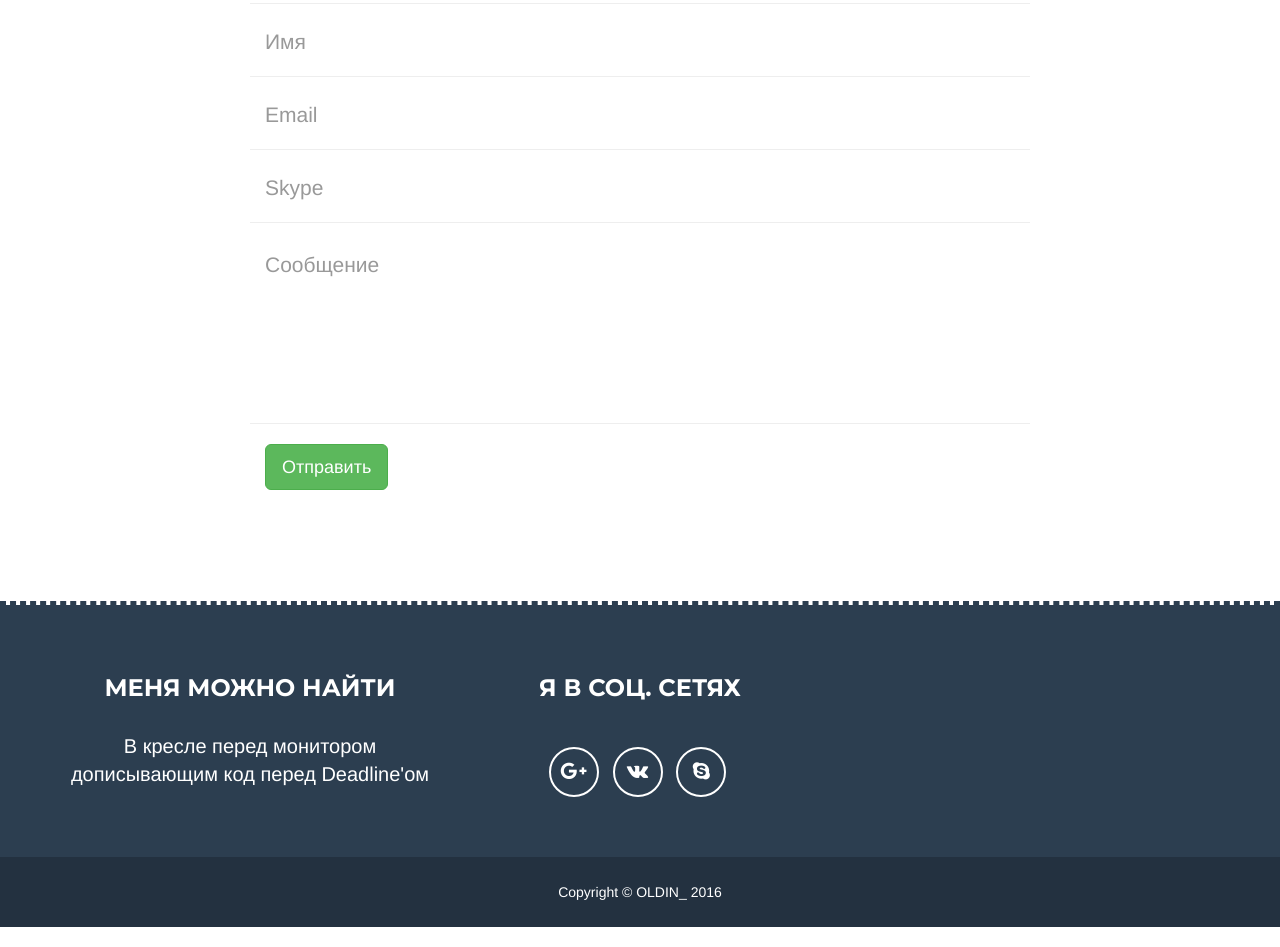
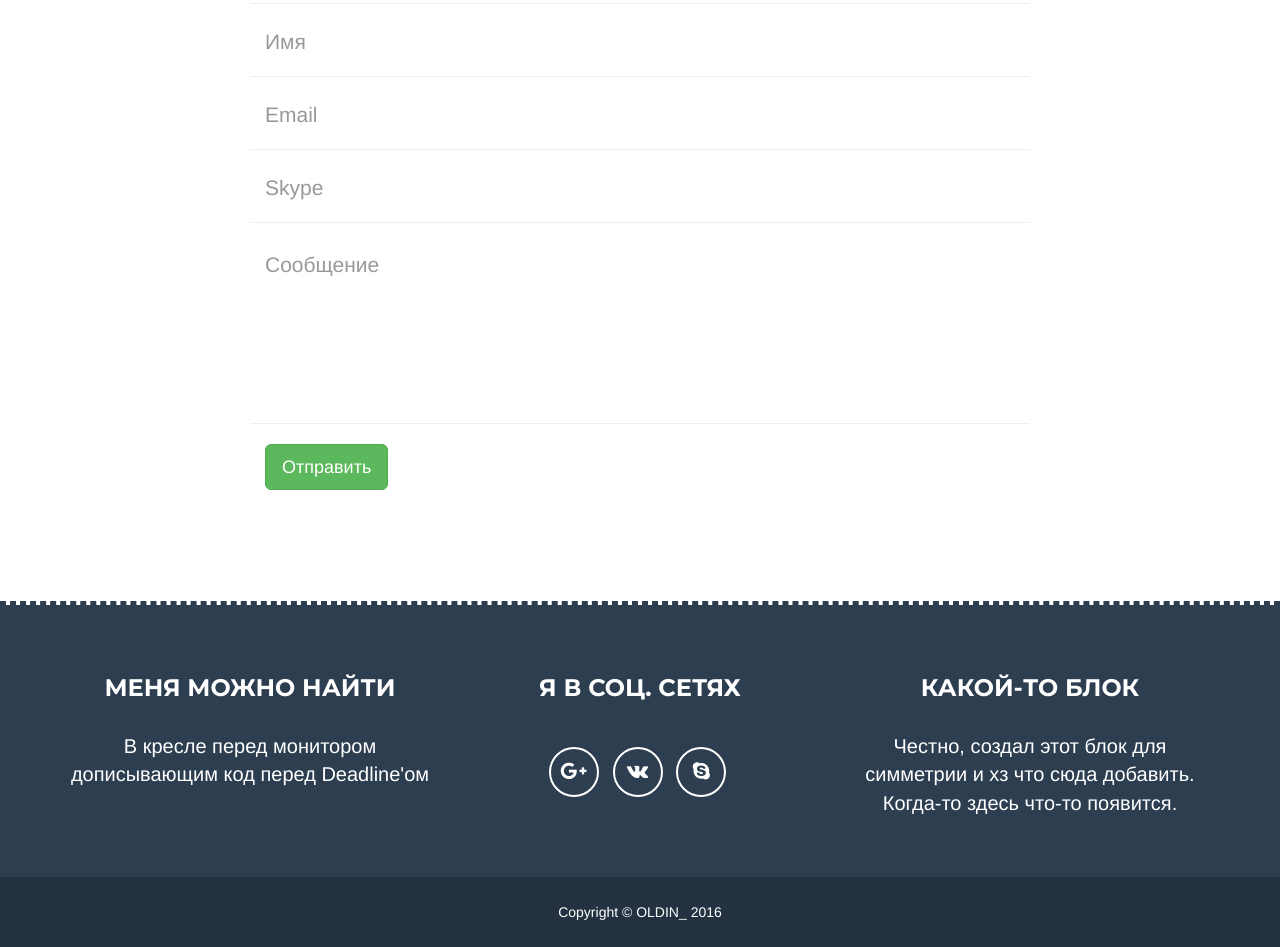
Before and after one commit to OLDIN/oldin.github.com, a plain HTML site: page index.html in a window 1280 px wide. Shown: the part 2403-3350 px from the top of the page. Drawn offline with nearby package versions, Linux system fonts and the light colour scheme.

Commit message:
.hidden-xs
.hidden-xs

```diff
--- a/index.html
+++ b/index.html
@@ -272,7 +272,7 @@
                             </li>
                         </ul>
                     </div>
-                    <div class="footer-col col-md-4 visible-xs-block">
+                    <div class="footer-col col-md-4 .hidden-xs">
                         <h3>Какой-то блок</h3>
                         <p>Честно, создал этот блок для симметрии и хз что сюда добавить. Когда-то здесь что-то появится.</p>
                     </div>
```
